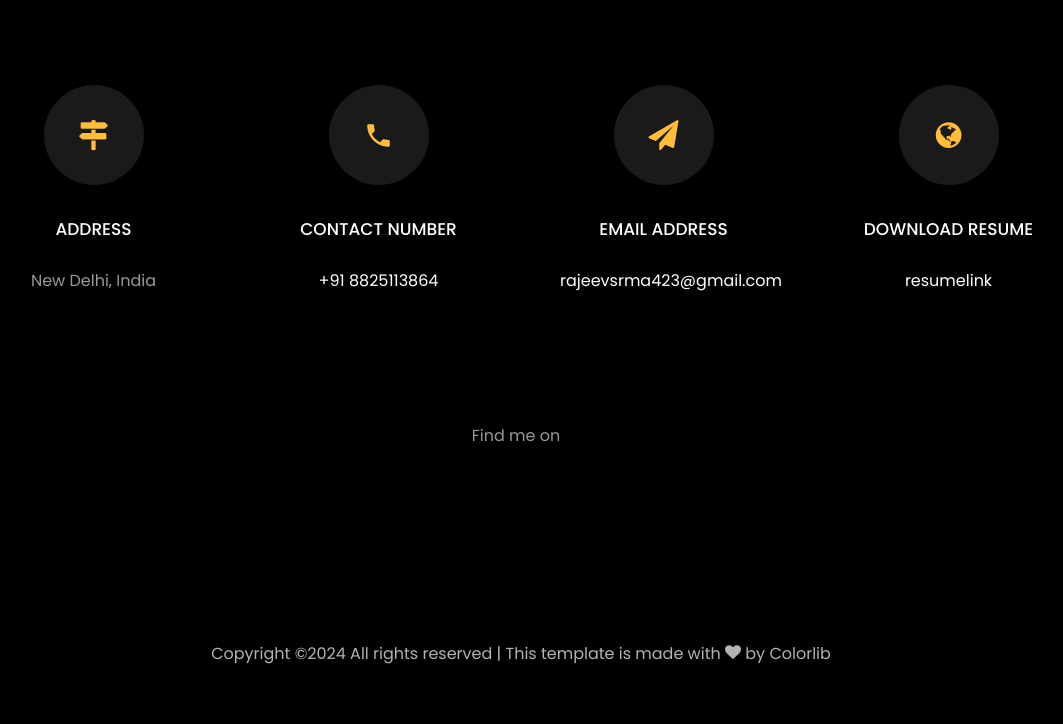
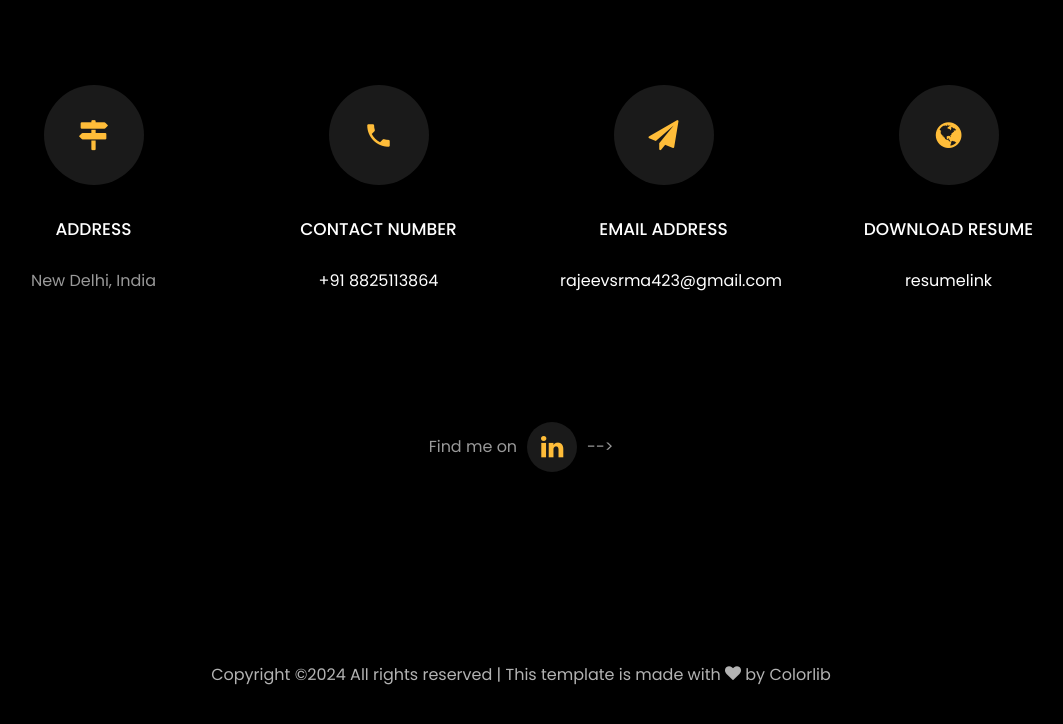
Before and after one commit to rajeevsharma98/rajeevsharma98.github.io, a plain HTML site: page index.html in a window 1280 px wide. Shown: the part 4053-4777 px from the top of the page, without its empty margins (119-1182 px from the left). Drawn offline with Linux system fonts and the light colour scheme; animation ran at ten frames a second; files whose address does not match are found by name.

Commit message:
Update index.html

```diff
--- a/index.html
+++ b/index.html
@@ -584,10 +584,10 @@
 					<ul class="ftco-footer-social list-unstyled d-flex justify-content-center align-items-center mb-0">
 					  <li class="ftco-animate normal-txt">Find me on  </li>
 					  <!-- <li class="ftco-animate"><a href="https://www.youtube.com/@RishabhMishraOfficial"><span class="icon-youtube"></span></a></li> -->
-					  <!-- <li class="ftco-animate"><a href="https://www.linkedin.com/in/rajeev-kr-sharma/"><span class="icon-linkedin"></span></a></li>
-					  <li class="ftco-animate"><a href="https://twitter.com/rishabhnmishra"><span class="icon-twitter"></span></a></li>
-					  <li class="ftco-animate"><a href="https://twitter.com/rishabhnmishra"><span class="icon-facebook"></span></a></li>
-				      <li class="ftco-animate"><a href="https://www.instagram.com/rishabhnmishra/"><span class="icon-instagram"></span></a></li> -->
+					  <!-- <!-- <li class="ftco-animate"><a href="https://www.linkedin.com/in/rajeev-kr-sharma/"><span class="icon-linkedin"></span></a></li>   -->
+					  <li class="ftco-animate"><a href="https://www.linkedin.com/in/rajeev-kr-sharma/"><span class="icon-linkedin"></span></a></li>
+					  <!-- <li class="ftco-animate"><a href="https://twitter.com/rishabhnmishra"><span class="icon-facebook"></span></a></li>
+				      <li class="ftco-animate"><a href="https://www.instagram.com/rishabhnmishra/"><span class="icon-instagram"></span></a></li> --> -->
 					</ul>
 				<br>
 		   </div>
```
